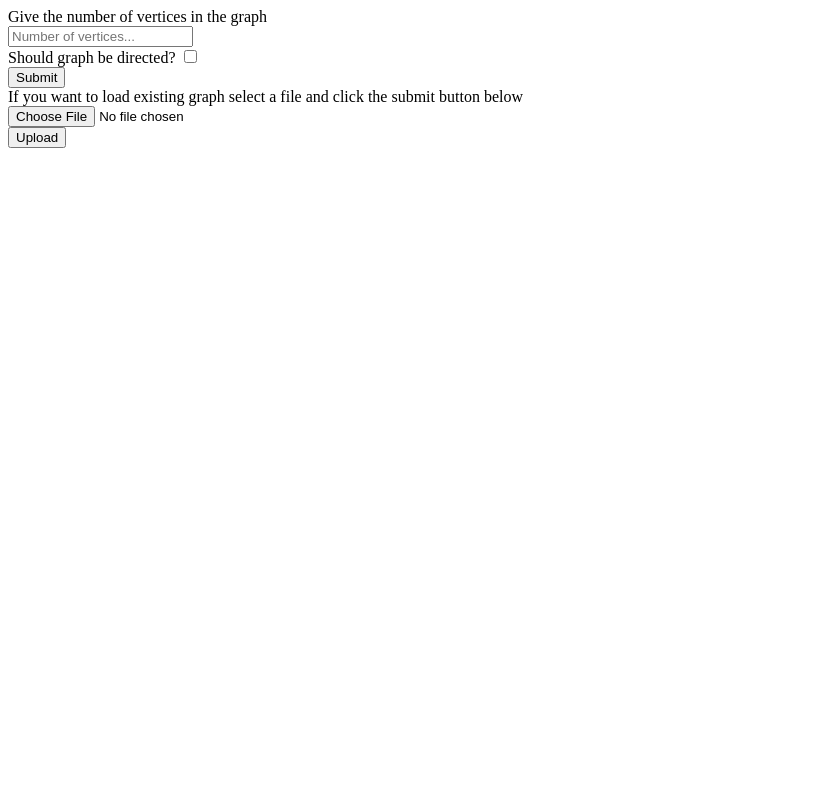
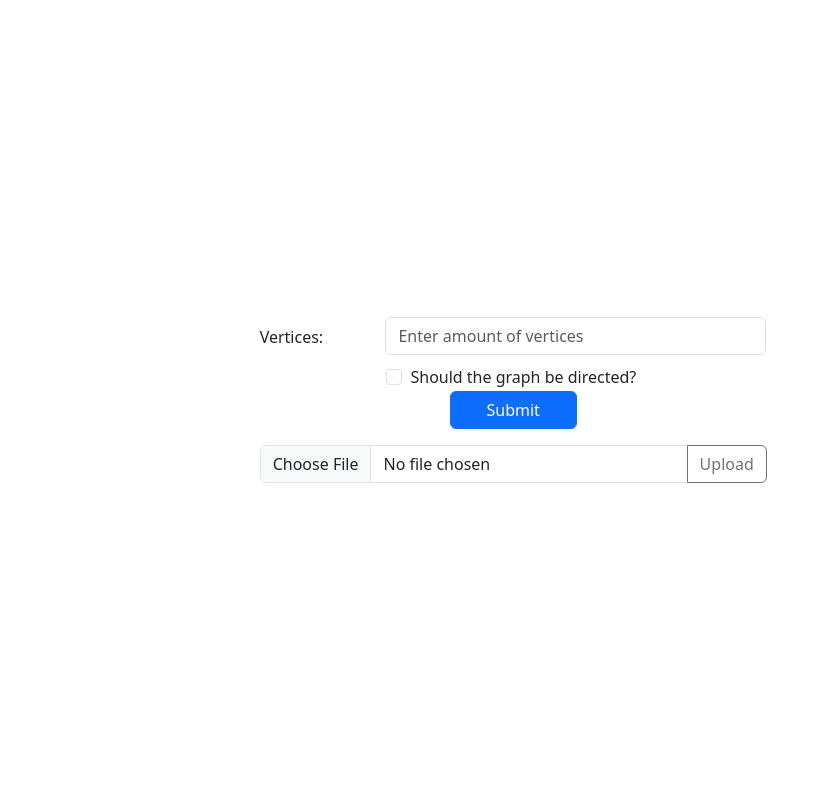
Before and after one commit to Siitrev/PathFinder, a Flask app: page / in a window 1280 px wide. Shown: the whole page, without its empty margins (0-822 px from the left). Run offline with Flask 3, Linux system fonts and the light colour scheme.

Commit message:
Include bootsratp, first version

```diff
--- a/flaskr/static/style.css
+++ b/flaskr/static/style.css
@@ -1,9 +1,18 @@
+input::-webkit-outer-spin-button,
+input::-webkit-inner-spin-button {
+    -webkit-appearance: none;
+    margin: 0;
+}
+input[type=number]{
+    -moz-appearance: textfield;
+}
 .edges{
     visibility: hidden;
     overflow-x: hidden;
     overflow-y: scroll;
     height: fit-content;
     max-height: 30vh;
+    min-height: 30vh;
     width: 20vw;
     background-color: cornsilk;
 }
--- a/flaskr/templates/base.html
+++ b/flaskr/templates/base.html
@@ -3,12 +3,14 @@
 <head>
     <meta charset="UTF-8">
     <meta name="viewport" content="width=device-width, initial-scale=1.0">
+    <link href="https://cdn.jsdelivr.net/npm/bootstrap@5.3.1/dist/css/bootstrap.min.css" rel="stylesheet" integrity="sha384-4bw+/aepP/YC94hEpVNVgiZdgIC5+VKNBQNGCHeKRQN+PtmoHDEXuppvnDJzQIu9" crossorigin="anonymous">
     <link rel="stylesheet" href="{{ url_for('static', filename='style.css') }}">
     <script src="{{ url_for('static', filename='script.js') }}"></script>
+    <script src="https://cdn.jsdelivr.net/npm/bootstrap@5.3.1/dist/js/bootstrap.bundle.min.js" integrity="sha384-HwwvtgBNo3bZJJLYd8oVXjrBZt8cqVSpeBNS5n7C8IVInixGAoxmnlMuBnhbgrkm" crossorigin="anonymous"></script>
     <title>Document</title>
 </head>
 <body>
-    <section class="content">
+    <section class="container d-flex flex-column min-vh-100 justify-content-center align-items-center">
         {% block content %}{% endblock %}
     </section>
 </body>
--- a/flaskr/templates/index.html
+++ b/flaskr/templates/index.html
@@ -1,15 +1,37 @@
 {% extends 'base.html' %}
 {% block content %}
-<form method="post" action="{{ url_for('graph.set_weights') }}">
-    <label for="vertices">Give the number of vertices in the graph</label><br>
-    <input type="number" min="1" name="vertices" id="vertices" placeholder="Number of vertices..." required><br>
-    <label for="is_directed">Should graph be directed?</label>
-    <input type="checkbox" name="is_directed" id="is_directed"><br>
-    <input type="submit" value="Submit">
-</form>
-<form method="post" action="{{ url_for('graph.load') }}" enctype="multipart/form-data">
-    <label for="upload_file">If you want to load existing graph select a file and click the submit button below</label><br>
-    <input type="file" name="upload_file" id="upload_file" accept=".pkl, .pickle"><br>
-    <input type="submit" value="Upload">
-</form>
+<div class="row" style="max-width: fit-content;">
+    <form method="post" action="{{ url_for('graph.set_weights') }}" class="form-horizontal mb-3">
+        <div class="input-group">
+            <div class="col-lg-2">
+                <label for="vertices" class="form-label pt-2 pb-2 ">Vertices:</label>
+            </div>
+            <div class="col-lg-6">
+                <input type="number" min="1" name="vertices" class="form-control" id="vertices" placeholder="Enter amount of vertices" required>
+            </div>
+        </div>
+        <div class="input-group d-flex justify-content-center">
+            <div class="col-lg-8">
+                <div class="form-check">
+                    <label class="form-check-label" for="is_directed">Should the graph be directed?</label>
+                    <input class="form-check-input" type="checkbox" name="is_directed" id="is_directed" >
+                </div>
+            </div>
+        </div>
+        <div class="col-lg-8">
+            <div class="form-group d-flex justify-content-center">
+                <button class="btn btn-primary w-25" type="submit">Submit</button>
+            </div>
+        </div>
+    </form>
+    <form method="post" action="{{ url_for('graph.load') }}" enctype="multipart/form-data" class="form-horizontal">
+        <div class="col-lg-8">
+            <div class="input-group">
+                <input type="file" class="form-control" name="upload_file" id="inputGroupFile02" accept=".pkl, .pickle">
+                <button class="btn btn-outline-secondary" type="submit" id="inputGroupFileAddon04">Upload</button>
+            </div>
+        </div>
+    </form>
+</div>
+
 {% endblock %}
```
Also changed, not shown: flaskr/templates/graph_show.html (+1 -7 lines).
